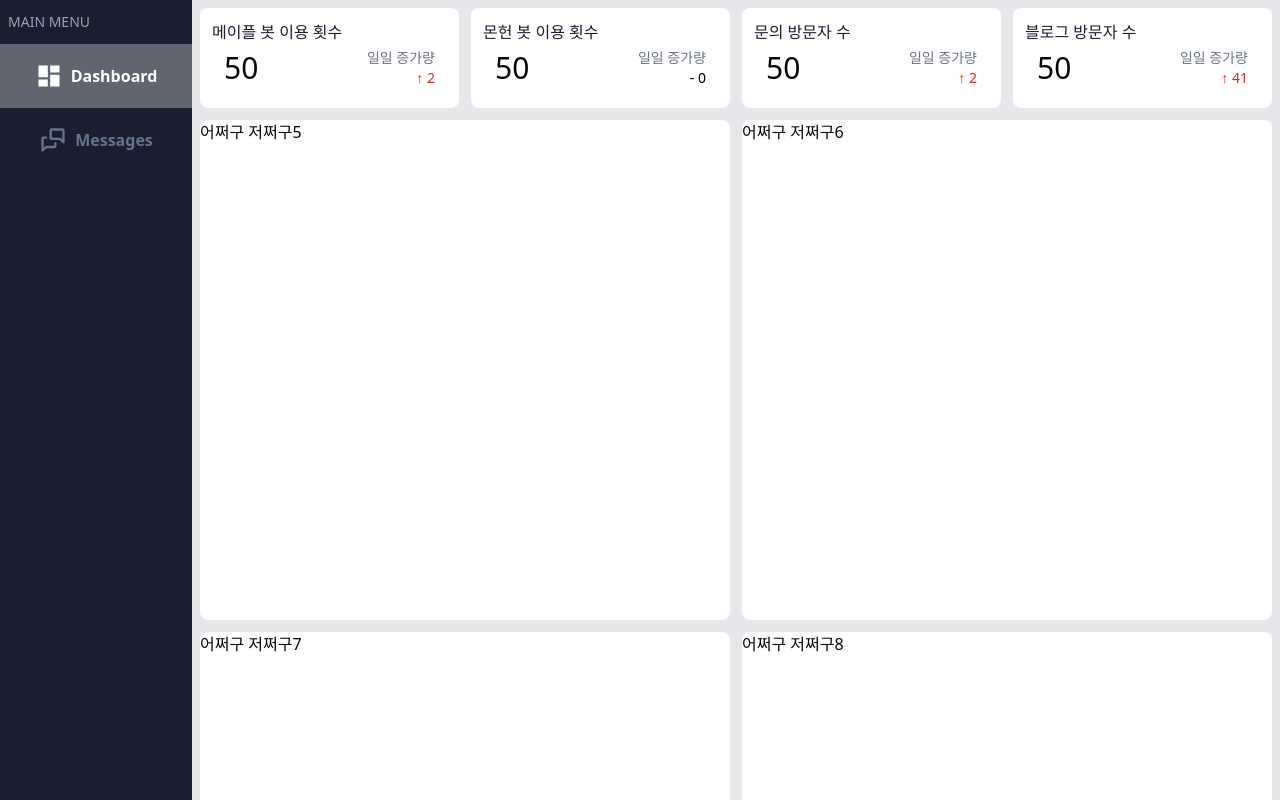
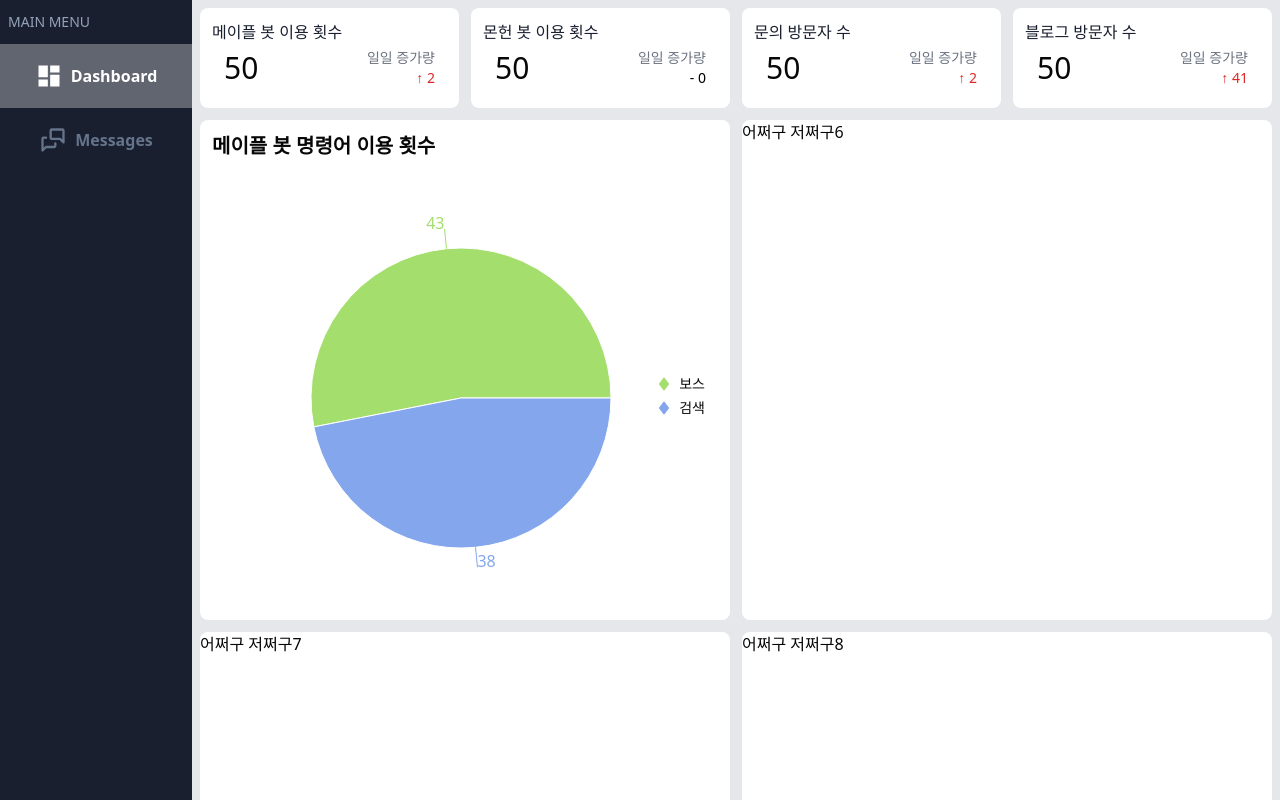
Before and after one commit to spde3289/liveChat-admin, a React (Vite) app: page / in a window 1280 px wide. Built offline with nearby package versions, Linux system fonts and the light colour scheme; no server answers.

Commit message:
feat: 메이플 봇 명령어 이용 횟수 적용

```diff
--- a/src/component/RootLayout/item.tsx
+++ b/src/component/RootLayout/item.tsx
@@ -7,8 +7,6 @@ interface MenuItemProps {
 
 const MenuItem = ({ children, path }: MenuItemProps) => {
   const location = useLocation();
-
-  console.log(location.pathname);
 
   const currentIndex =
     location.pathname.replace("/", "") === path.replace("/", "")
--- a/src/component/dashBoard/index.tsx
+++ b/src/component/dashBoard/index.tsx
@@ -1,5 +1,6 @@
 import Item from "./item";
 import UserCountContainer from "./userCount";
+import MapleBotChart from "./mapleBotChart";
 
 const DashBoard = () => {
   //flex flex-wrap
@@ -7,13 +8,10 @@ const DashBoard = () => {
     <>
       <div className="p-2 h-full w-full bg-gray-200 grid gap-3 grid-cols-4 scrollBar overflow-y-scroll">
         <UserCountContainer />
-        <Item height={500}>
-          <div>어쩌구 저쩌구5</div>
-        </Item>
+        <MapleBotChart />
         <Item height={500}>
           <div>어쩌구 저쩌구6</div>
         </Item>
-
         <Item height={600}>
           <div>어쩌구 저쩌구7</div>
         </Item>
--- /dev/null
+++ b/src/component/dashBoard/mapleBotChart/index.tsx
@@ -0,0 +1,59 @@
+import { PieChart, Pie, Legend, Tooltip, ResponsiveContainer } from "recharts";
+import { BsSuitDiamondFill } from "react-icons/bs";
+import Item from "../item";
+
+const data = [
+  { name: "보스", value: 43, fill: "#a4de6c" },
+  { name: "검색", value: 38, fill: "#83a6ed" },
+];
+
+const MapleBotChart = () => {
+  return (
+    <Item height={500}>
+      <>
+        <div className="w-full h-full p-3 pr-5">
+          <div className="text-xl font-bold">메이플 봇 명령어 이용 횟수</div>
+          <ResponsiveContainer width="100%" height="100%">
+            <PieChart width={400} height={400}>
+              <Pie
+                dataKey="value"
+                isAnimationActive={false}
+                data={data}
+                cx="50%"
+                cy="50%"
+                outerRadius={150}
+                label
+              />
+              <Legend
+                iconSize={10}
+                content={item}
+                iconType="diamond"
+                layout="centric"
+                verticalAlign="middle"
+                align="right"
+              />
+              <Tooltip />
+            </PieChart>
+          </ResponsiveContainer>
+        </div>
+      </>
+    </Item>
+  );
+};
+
+const item = (props: any) => {
+  const { payload } = props;
+
+  return (
+    <ul>
+      {payload.map((entry: any, index: any) => (
+        <li className="text-sm mb-1 flex items-center" key={`item-${index}`}>
+          <BsSuitDiamondFill className="mr-2" fill={entry.color} />
+          {entry.value}
+        </li>
+      ))}
+    </ul>
+  );
+};
+
+export default MapleBotChart;
--- a/src/fetch/backEnd.ts
+++ b/src/fetch/backEnd.ts
@@ -1,8 +1,6 @@
 import axios, { AxiosRequestConfig, AxiosResponse } from "axios";
 import { CommonResponse } from "@/type/common";
 export const getApiBase = () => import.meta.env.VITE_BASE_URL;
-
-console.log(getApiBase());
 
 const client = axios.create({
   timeout: 3000,
--- a/src/style/global.css
+++ b/src/style/global.css
@@ -50,3 +50,7 @@
 .check::before {
   content: "✓ ";
 }
+
+.recharts-pie * {
+  outline: none !important;
+}
```
